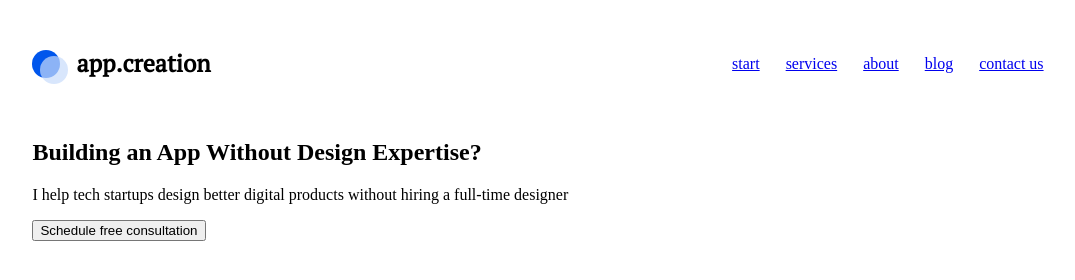
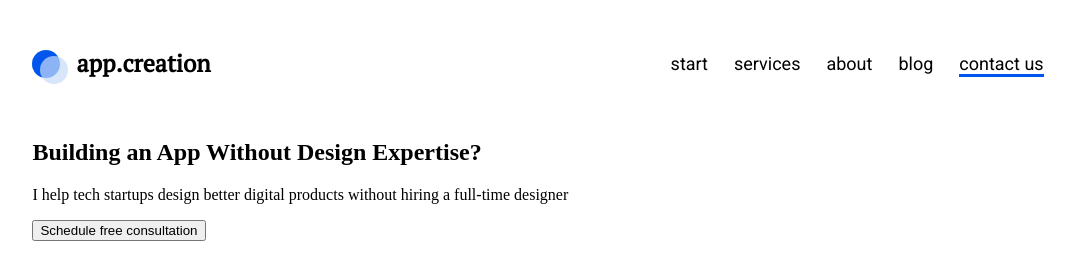
Before and after one commit to WebHeroSchool/kogus999_html_css, a plain HTML site: page index.html in a window 1280 px wide. Shown: the whole page, without its empty margins (102-1177 px from the left). Drawn offline with Linux system fonts and the light colour scheme.

Commit message:
Урок 7. Попытался сделать меню активное как в видео, но возникли проблемы после 15:26. Где-то ошибка однозначно.

```diff
--- a/index.html
+++ b/index.html
@@ -20,7 +20,7 @@
 					<a class="menu__item" href="#">services</a>
 					<a class="menu__item" href="#">about</a>
 					<a class="menu__item" href="#">blog</a>
-					<a class="menu__item" href="#">contact us</a>
+					<a class="menu__item menu__item_active" href="#">contact us</a>
 				</nav>
 			</header>
 			<section class="main-section">
--- a/styles.css
+++ b/styles.css
@@ -1,3 +1,8 @@
+.header {
+	display: flex;
+	justify-content: space-between;
+}
+
 .wrapper {
 	margin: auto;
 	width: 80%;
@@ -37,14 +42,57 @@
 }
 
 .menu__item {
-	padding: 0 13px;
+	position: relative;
+	margin-right: 26px;
+	font: 500 18px/21px Roboto, arial, helvetica, sans-serif;
+	color: #000;
+	text-decoration: none;
+	transition: opacity .5s;/*ubrat' esli 4to*/
+}
+
+.menu__item_active::after {
+	position: absolute;
+	display: block;
+	content: '';
+	left: 0;
+	width: 100%;
+	height: 3px;
+	background: #0056EC;
 }
 
 .menu__item:last-child {
-	padding-right: 0;
+	margin-right: 0;
 }
 
-.header {
-	display: flex;
-	justify-content: space-between;
+/*poneslas hover - gde to tut zatik poluchaetsa*/
+
+.menu__item:hover {
+	opacity: .5;
 }
+
+.menu__item:hover:after {
+	position: absolute;
+	display: block;
+	content: '';
+	left: 0;
+	width: 100%;
+	height: 3px;
+	background: #0056EC;
+}
+
+.menu__item:after {
+	position: absolute;
+	display: block;
+	content: '';
+	left: 0;
+	width: 0;
+	height: 3px;
+	background: #0056EC;
+	opacity: 0;
+	transition: opacity .5s width: .5s;
+}
+
+.menu__item:hover:after, .menu__item_active:after {
+	opacity: 1;
+	width: 100%;
+}
```
